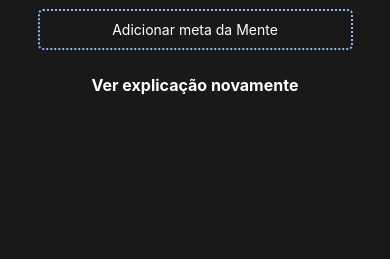
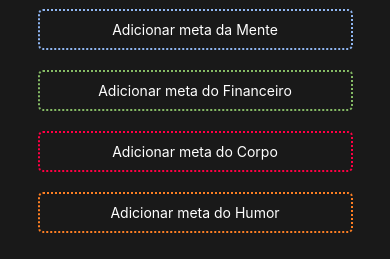
Before and after one commit to CaduhMourao/One-Bit-Life, a React Native app: screen /Home in a window 390 px wide. Shown: the part 570-829 px from the top of the page. Built offline with nearby package versions, Linux system fonts and the light colour scheme.

Commit message:
Criação de habitos

```diff
--- a/src/Components/Home/EditHabit/index.jsx
+++ b/src/Components/Home/EditHabit/index.jsx
@@ -0,0 +1,59 @@
+import { Text, TouchableOpacity, View, StyleSheet } from "react-native";
+
+export default function ({ habit, frequency, habitArea, checkColor }) {
+    function handleEdit() {
+        console.log('Botão de editar clicado');
+    }
+
+    function handleCheck() {
+        console.log('Botão de check do $(habitArea');
+    }
+
+    return (
+        <TouchableOpacity
+            activeOpacity={0.9}
+            style={styles.button}
+            onPress={handleEdit}
+        >
+            <View>
+                <Text style={styles.habitTitle}> {habit} </Text>
+                <Text style={styles.habitFrequency}>{frequency}</Text>
+            </View>
+        <TouchableOpacity
+            style={[styles.check, { borderColor: checkColor }]}
+            onPress={handleCheck}
+        />
+
+        </TouchableOpacity>
+    )
+}
+
+const styles = StyleSheet.create({
+    button: {
+        backgroundColor: "#151515",
+        borderRadius: 5,
+        width: 320,
+        marginVertical: 10,
+        paddingVertical: 10,
+        paddingHorizontal: 20,
+        flexDirection: "row",
+        alignItems: "center",
+        justifyContent: "space-between",
+    },
+
+    habitTitle: {
+        color: "white",
+        fontWeight: "bold",
+    },
+
+    habitFrequency: {
+        color: "white",
+    },
+
+    check: {
+        width: 20,
+        height: 20,
+        borderWidth: 1,
+        borderRadius: 10,
+    },
+})
--- a/src/Pages/Home/index.jsx
+++ b/src/Pages/Home/index.jsx
@@ -1,10 +1,11 @@
 import { useNavigation } from "@react-navigation/native";
-import { useState } from "react";
+import React, { useState, useEffect } from "react";
 import { View, ScrollView, StyleSheet, Text } from "react-native";
 
 import LifeStatus from "../../Components/Common/LifeStatus";
 import StatusBar from "../../Components/Home/StatusBar";
 import CreateHabit from "../../Components/Home/CreateHabit";
+import EditHabit from "../../Components/Home/EditHabit";
 
 export default function Home() {
     const navigation = useNavigation();
@@ -27,7 +28,53 @@
 
                         <LifeStatus />
                         <StatusBar />
-                        <CreateHabit habitArea="Mente" borderColor={"#90B7F3"}/>
+
+                        {mindHabit ? (
+                            <EditHabit
+                            habit={mindHabit?.habitName}
+                            frequency={`${mindHabit?.habitTime} - ${mindHabit?.habitFrequency}`}
+                            habitArea={mindHabit?.habitArea}
+                            checkColor={"#90B7F3"}
+                        />
+                        ) : (
+                            <CreateHabit habitArea="Mente" borderColor={"#90B7F3"}/>
+                        )}
+
+
+                        {moneyHabit ? (
+                            <EditHabit
+                            habit={moneyHabit?.habitName}
+                            frequency={`${moneyHabit?.habitTime} - ${moneyHabit?.habitFrequency}`}
+                            habitArea={moneyHabit?.habitArea}
+                            checkColor={"#85BB65"}
+                        />
+                        ) : (
+                            <CreateHabit habitArea="Financeiro" borderColor={"#85BB65"}/>
+                        )}
+
+
+                        {bodyHabit ? (
+                            <EditHabit
+                            habit={bodyHabit?.habitName}
+                            frequency={`${bodyHabit?.habitTime} - ${bodyHabit?.habitFrequency}`}
+                            habitArea={bodyHabit?.habitArea}
+                            checkColor={"#FF0044"}
+                        />
+                        ) : (
+                            <CreateHabit habitArea="Corpo" borderColor={"#FF0044"}/>
+                        )}
+
+
+                        {funHabit ? (
+                            <EditHabit
+                            habit={funHabit?.habitName}
+                            frequency={`${funHabit?.habitTime} - ${funHabit?.habitFrequency}`}
+                            habitArea={funHabit?.habitArea}
+                            checkColor={"#FE7F23"}
+                        />
+                        ) : (
+                            <CreateHabit habitArea="Humor" borderColor={"#FE7F23"}/>
+                        )}
                     </View>
 
                     <Text
--- a/src/Pages/Start/index.jsx
+++ b/src/Pages/Start/index.jsx
@@ -22,7 +22,7 @@
                     <LifeStatus />
 
                     <Text style={styles.description}>
-                        Vamos transformar sua vida {"\n"} em jogo . buscando sempre {"\n"} o melhor nível.
+                        Vamos transformar sua vida {"\n"} em jogo, buscando sempre {"\n"} o melhor nível.
                     </Text>
                     <DefaultButton
                         buttonText={"Continuar"}
```
